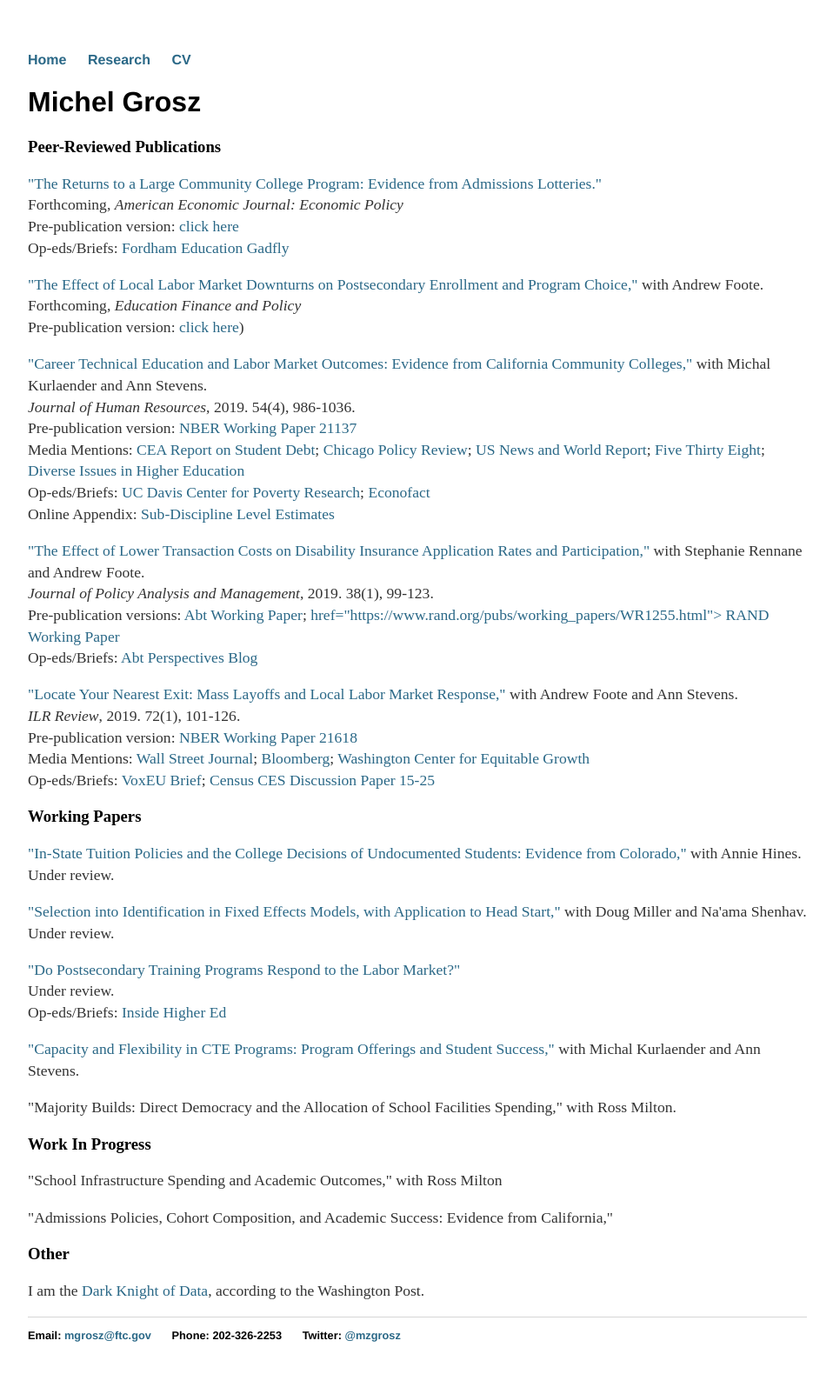
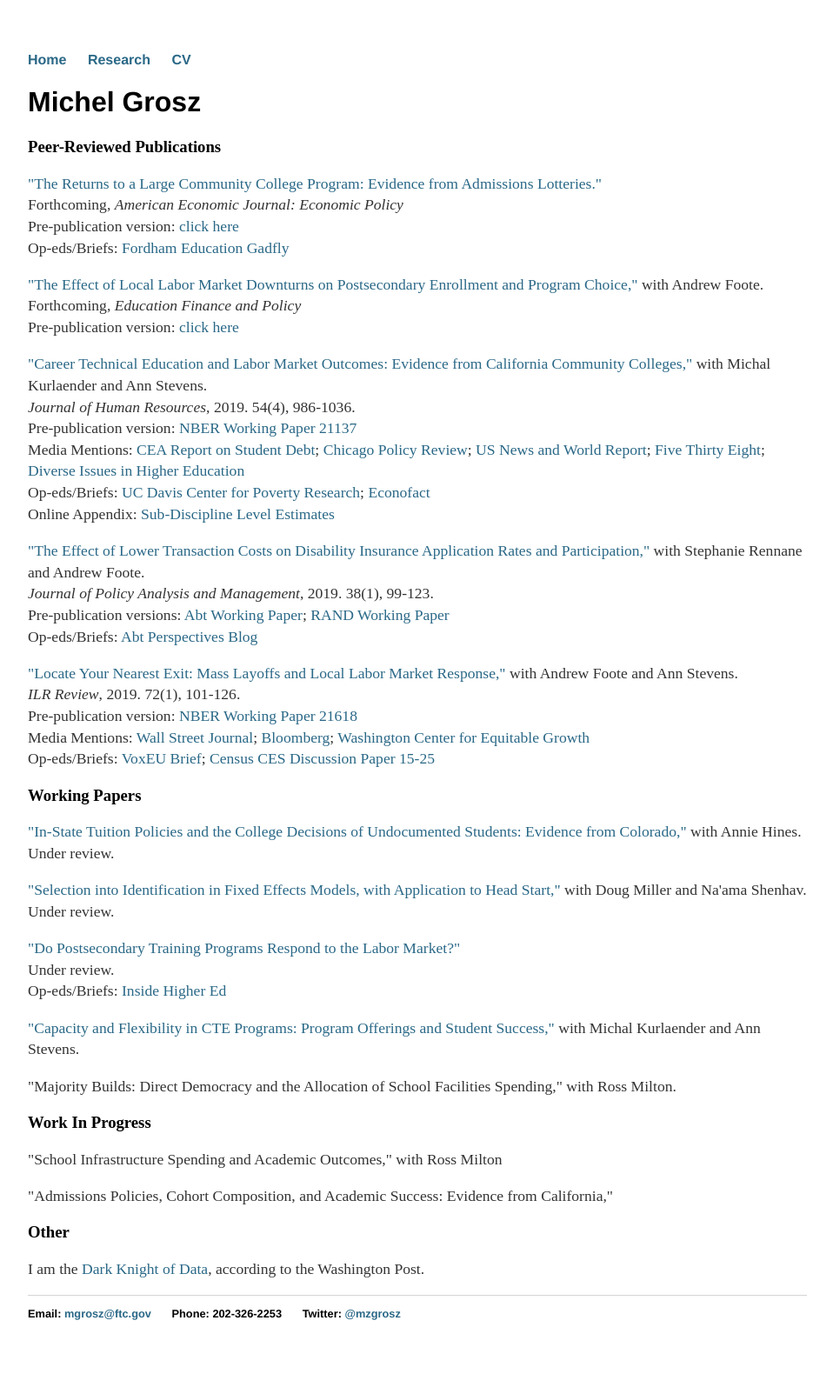
Before and after one commit to mzgrosz/mzgrosz.github.io, a Jekyll site: the page built from research/index.html, in a window 1280 px wide. Shown: the whole page at 87% size, without its empty margins (160-1118 px from the left). Built offline with Jekyll 4.4.1, drawn with Linux system fonts in a browser that asks for light colours; after the commit the page ends 1578 px from its top, so only the background shows below that.

Commit message:
Update index.html

```diff
--- a/research/index.html
+++ b/research/index.html
@@ -19,7 +19,7 @@ title: Michel Grosz
 
 <p><a href="https://www.mitpressjournals.org/doi/abs/10.1162/edfp_a_00288">&quot;The Effect of Local Labor Market Downturns on Postsecondary Enrollment and Program Choice,&quot;</a> with Andrew Foote.<br>
 	Forthcoming, <em>Education Finance and Policy</em> <br>
-	Pre-publication version: <a href="https://aefpweb.org/sites/default/files/webform/42/FooteGrosz_AEFPPaper.pdf">click here</a>)</p>
+	Pre-publication version: <a href="https://aefpweb.org/sites/default/files/webform/42/FooteGrosz_AEFPPaper.pdf">click here</a></p>
 
 <p><a href="http://jhr.uwpress.org/content/early/2018/04/02/jhr.54.4.1015.7449R2.abstract">&quot;Career Technical Education and Labor Market Outcomes: Evidence from California Community Colleges,&quot;</a> with Michal Kurlaender and Ann Stevens.<br>
 	<em>Journal of Human Resources</em>, 2019. 54(4), 986-1036. <br>
@@ -31,7 +31,7 @@ title: Michel Grosz
 
 <p><a href="https://onlinelibrary.wiley.com/doi/pdf/10.1002/pam.22095">&quot;The Effect of Lower Transaction Costs on Disability Insurance Application Rates and Participation,&quot;</a> with Stephanie Rennane and Andrew Foote. <br>
 	<em>Journal of Policy Analysis and Management</em>, 2019. 38(1), 99-123.<br>
-	Pre-publication versions: <a href="https://www.abtassociates.com/sites/default/files/2018-07/iclaim_blog_062118%20-%20michel%20grosz.docx.pdf"> Abt Working Paper</a>; <a> href="https://www.rand.org/pubs/working_papers/WR1255.html"> RAND Working Paper</a><br>
+	Pre-publication versions: <a href="https://www.abtassociates.com/sites/default/files/2018-07/iclaim_blog_062118%20-%20michel%20grosz.docx.pdf"> Abt Working Paper</a>; <a href="https://www.rand.org/pubs/working_papers/WR1255.html"> RAND Working Paper</a><br>
 	Op-eds/Briefs: <a href="https://www.abtassociates.com/insights/perspectives-blog/social-security-disability-insurance-sometimes-easier-is-better">Abt Perspectives Blog</a><br>
 	</p>
 
```
